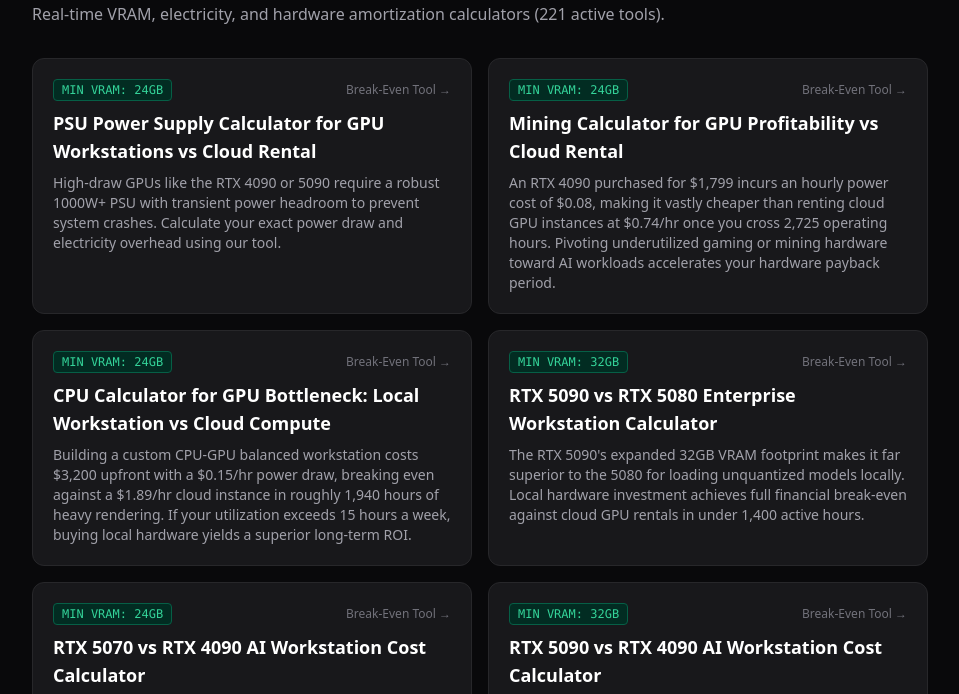
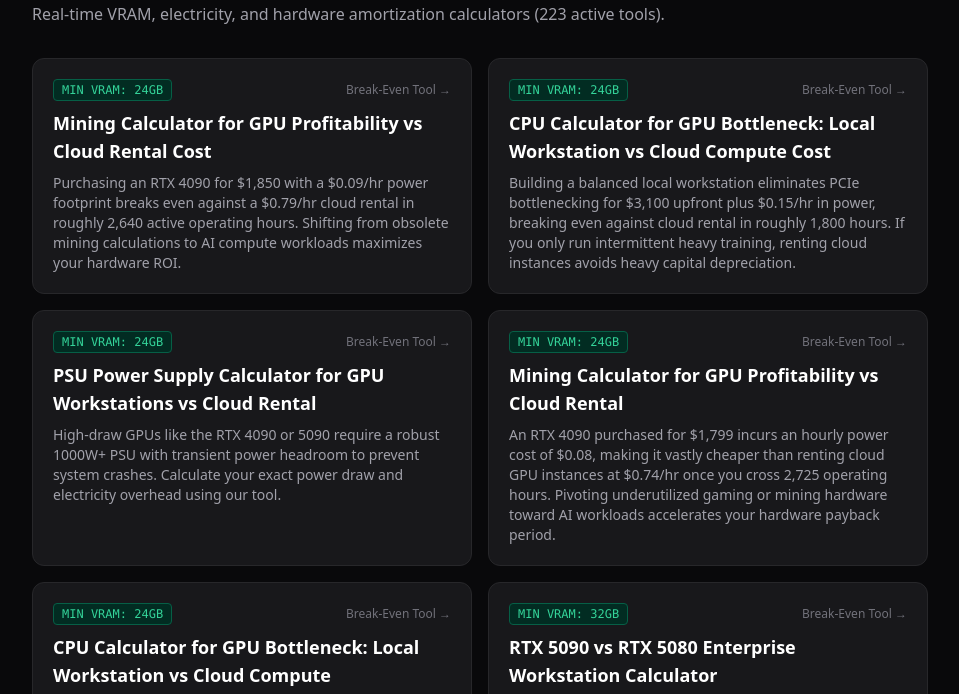
Before and after one commit to Milesrma/auto-pseo-site, a plain HTML site: page index.html in a window 1280 px wide. Shown: the part 94-788 px from the top of the page, without its empty margins (160-1119 px from the left). Drawn offline with nearby package versions, Linux system fonts and the light colour scheme.

Commit message:
Sniper update: index.html

```diff
--- a/index.html
+++ b/index.html
@@ -10,8 +10,24 @@
 <body class="bg-zinc-950 text-zinc-100 p-6 md:p-12">
     <div class="max-w-4xl mx-auto">
         <h1 class="text-4xl font-bold mb-2">Buy Local GPU vs. Rent Cloud Break-Even Tools</h1>
-        <p class="text-zinc-400 mb-8">Real-time VRAM, electricity, and hardware amortization calculators (221 active tools).</p>
+        <p class="text-zinc-400 mb-8">Real-time VRAM, electricity, and hardware amortization calculators (223 active tools).</p>
         <div class="grid md:grid-cols-2 gap-4">
+        <a href="mining-calculator-for-gpu-profitability-vs-cloud-rental-cost.html" class="block p-5 bg-zinc-900 border border-zinc-800 rounded-xl hover:border-emerald-500 transition">
+            <div class="flex items-center justify-between mb-2">
+                <span class="text-xs font-mono uppercase px-2 py-0.5 bg-emerald-950 text-emerald-400 border border-emerald-800 rounded">Min VRAM: 24GB</span>
+                <span class="text-xs text-zinc-500">Break-Even Tool &rarr;</span>
+            </div>
+            <h3 class="font-bold text-lg text-white">Mining Calculator for GPU Profitability vs Cloud Rental Cost</h3>
+            <p class="text-sm text-zinc-400 mt-2">Purchasing an RTX 4090 for $1,850 with a $0.09/hr power footprint breaks even against a $0.79/hr cloud rental in roughly 2,640 active operating hours. Shifting from obsolete mining calculations to AI compute workloads maximizes your hardware ROI.</p>
+        </a>
+        <a href="cpu-calculator-for-gpu-bottleneck-local-vs-cloud-workstation-cost.html" class="block p-5 bg-zinc-900 border border-zinc-800 rounded-xl hover:border-emerald-500 transition">
+            <div class="flex items-center justify-between mb-2">
+                <span class="text-xs font-mono uppercase px-2 py-0.5 bg-emerald-950 text-emerald-400 border border-emerald-800 rounded">Min VRAM: 24GB</span>
+                <span class="text-xs text-zinc-500">Break-Even Tool &rarr;</span>
+            </div>
+            <h3 class="font-bold text-lg text-white">CPU Calculator for GPU Bottleneck: Local Workstation vs Cloud Compute Cost</h3>
+            <p class="text-sm text-zinc-400 mt-2">Building a balanced local workstation eliminates PCIe bottlenecking for $3,100 upfront plus $0.15/hr in power, breaking even against cloud rental in roughly 1,800 hours. If you only run intermittent heavy training, renting cloud instances avoids heavy capital depreciation.</p>
+        </a>
         <a href="psu-calculator-for-gpu-workstation-vs-cloud-rental.html" class="block p-5 bg-zinc-900 border border-zinc-800 rounded-xl hover:border-emerald-500 transition">
             <div class="flex items-center justify-between mb-2">
                 <span class="text-xs font-mono uppercase px-2 py-0.5 bg-emerald-950 text-emerald-400 border border-emerald-800 rounded">Min VRAM: 24GB</span>
```
